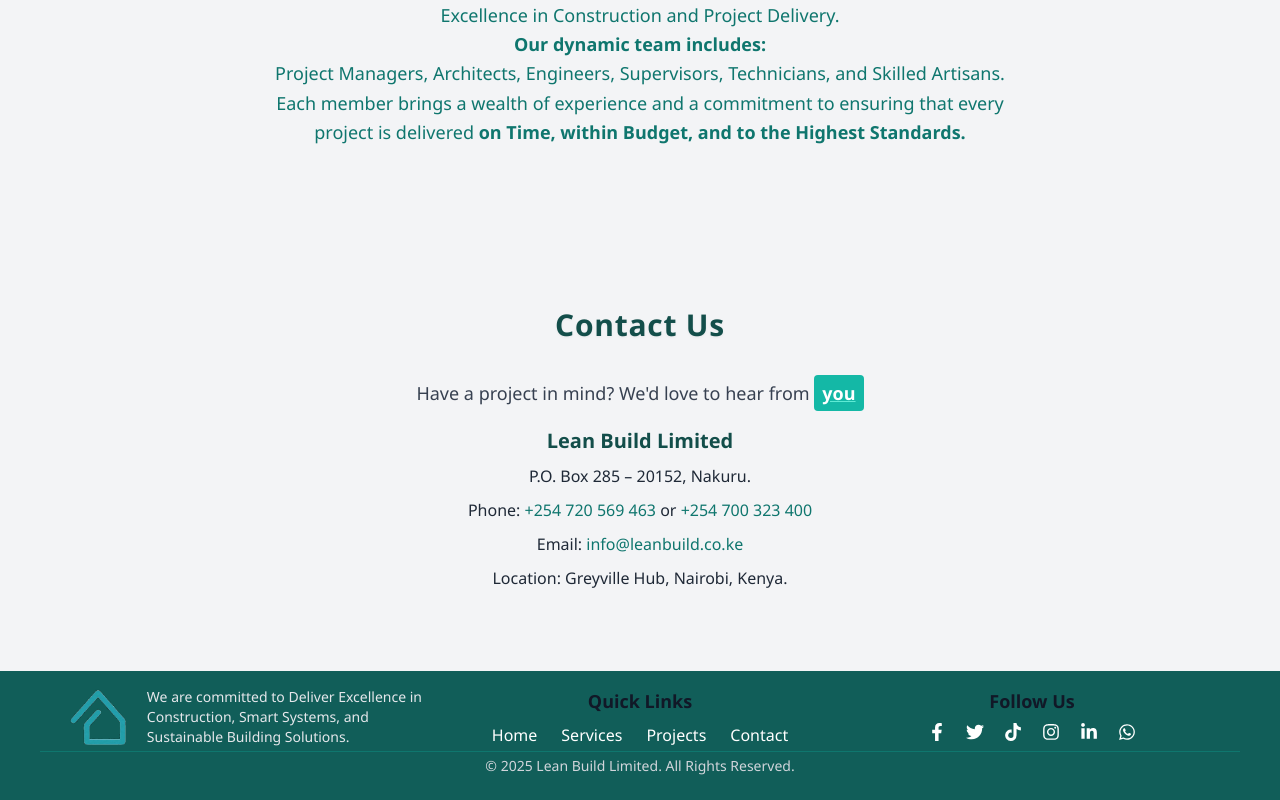
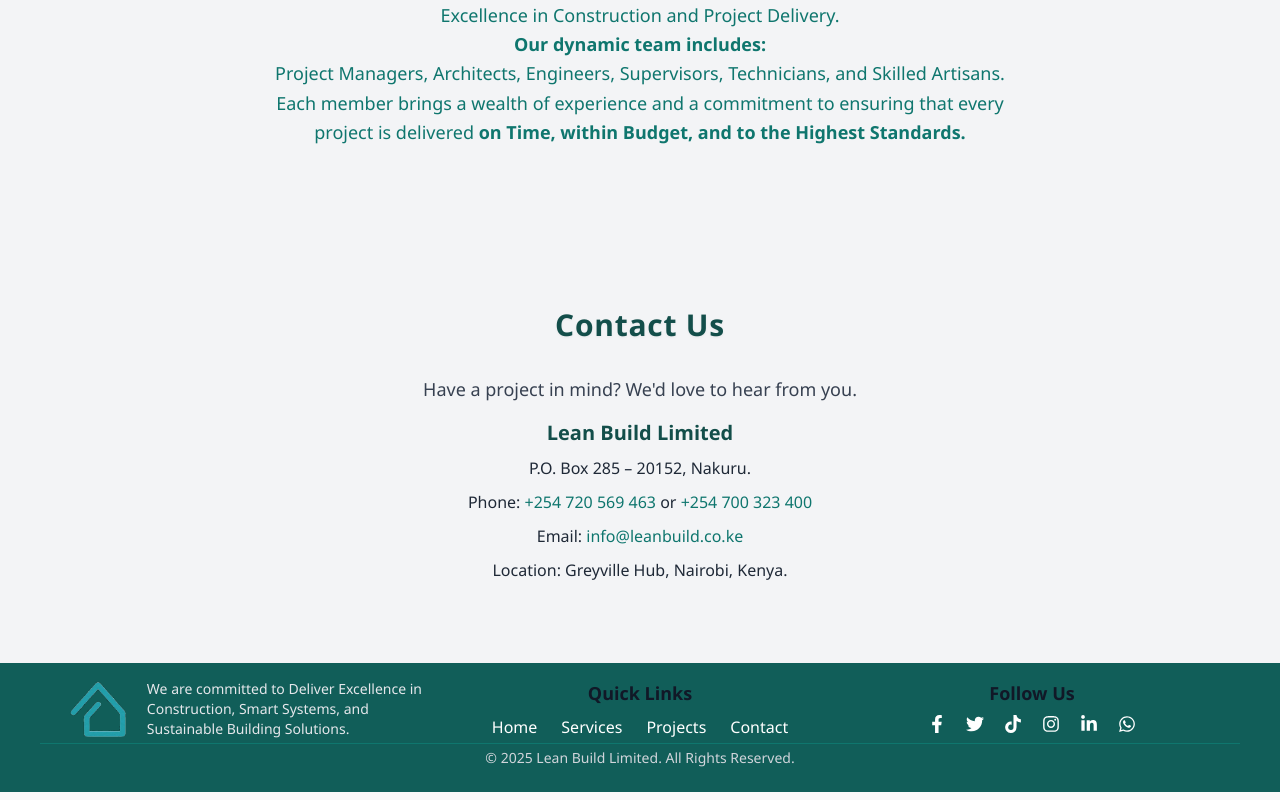
Before and after one commit to RotichBuilds/leanbuild, a React (Vite) app: page / in a window 1280 px wide. Shown: the part 3908-4708 px from the top of the page. Built offline with nearby package versions, Linux system fonts and the light colour scheme.

Commit message:
Disabling you link

```diff
--- a/src/components/Contact.jsx
+++ b/src/components/Contact.jsx
@@ -10,7 +10,8 @@
       <div className="max-w-3xl mx-auto text-center">
         <h2 className="text-3xl font-bold text-teal-900 mb-8 tracking-wide drop-shadow-sm">Contact Us</h2>
         <p className="text-gray-700 text-lg mb-4">
-          Have a project in mind? We'd love to hear from{" "}
+        Have a project in mind? We'd love to hear from you. </p>
+        {/*{" "}
           <button
             onClick={() => setShowForm(true)}
             className={`relative inline font-semibold px-2 py-1 rounded underline decoration-teal-300 cursor-pointer transition duration-300 ease-in-out focus:outline-none focus:ring-2 focus:ring-teal-400 focus:ring-offset-2
@@ -25,11 +26,11 @@
             you
 
             {/* Tooltip */}
-            <span className="absolute bottom-full mb-2 left-1/2 transform -translate-x-1/2 whitespace-nowrap bg-teal-800 text-white text-xs rounded px-2 py-1 opacity-0 pointer-events-none transition-opacity duration-300 group-hover:opacity-100">
+            {/*<span className="absolute bottom-full mb-2 left-1/2 transform -translate-x-1/2 whitespace-nowrap bg-teal-800 text-white text-xs rounded px-2 py-1 opacity-0 pointer-events-none transition-opacity duration-300 group-hover:opacity-100">
               🏗️ Let’s build something great together — contact us!
             </span>
           </button>
-        </p>
+        </p> */}
 
         {/* Your existing contact info */}
         <div className="text-gray-800 text-base space-y-2 leading-relaxed">
```
